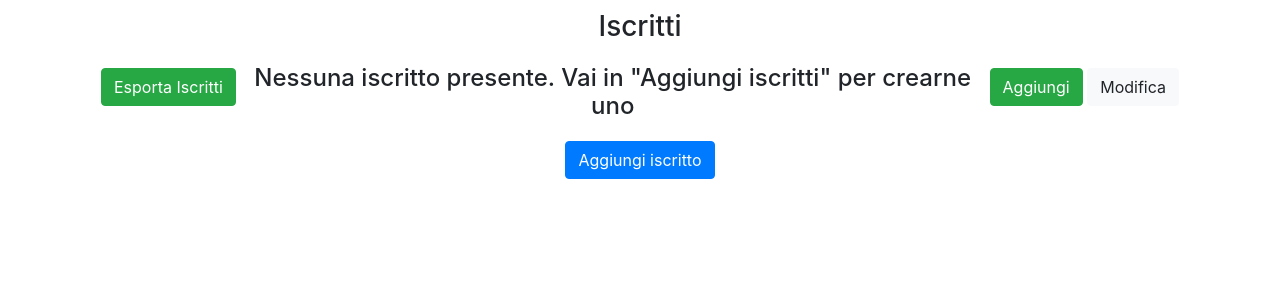
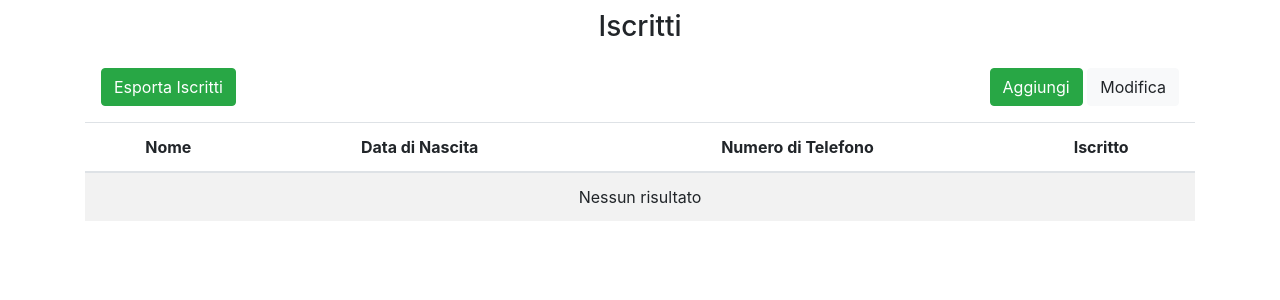
Before and after one commit to Baldi00/beachtennis, a PHP site: page /players.php in a window 1280 px wide. Shown: the part 56-356 px from the top of the page. Run offline with PHP 8.4, Linux system fonts and the light colour scheme; data that the repository does not hold is empty.

Commit message:
update gui when there are 0 entries

```diff
--- a/beachtennis/players.php
+++ b/beachtennis/players.php
@@ -51,12 +51,8 @@
     </div>
 
     <?php
+
     $numRow = $result->num_rows;
-
-    if($numRow == 0){
-        echo "<h4 style='margin: 20px; text-align: center;'>Nessuna iscritto presente. Vai in \"Aggiungi iscritti\" per crearne uno</h4>";
-        echo "<div width='100%' align='center'><button class='btn btn-primary' onclick='window.location.href = \"addPlayer.php\";'>Aggiungi iscritto</button></div>";
-    } else {
     echo '  <table class="table table-striped">
                     <thead>
                         <tr style="text-align: center;">
@@ -67,6 +63,10 @@
                         </tr>
                     </thead>
                     <tbody>';
+
+    if ($numRow == 0) {
+        echo "<tr><td colspan='4' style='text-align: center'>Nessun risultato</td></tr>";
+    } else {
         for($i=0; $i<$numRow; $i++){
             $line = mysqli_fetch_assoc($result);
             echo "  <tr style='text-align: center'>
@@ -80,9 +80,11 @@
             echo "</a>";
             echo "</td></tr>";
         }
+    }
+
     echo '      </tbody>
             </table>';
-    }
+
     ?>
 
 </div>
```
Lines whose indentation alone changed are shown as unchanged.
